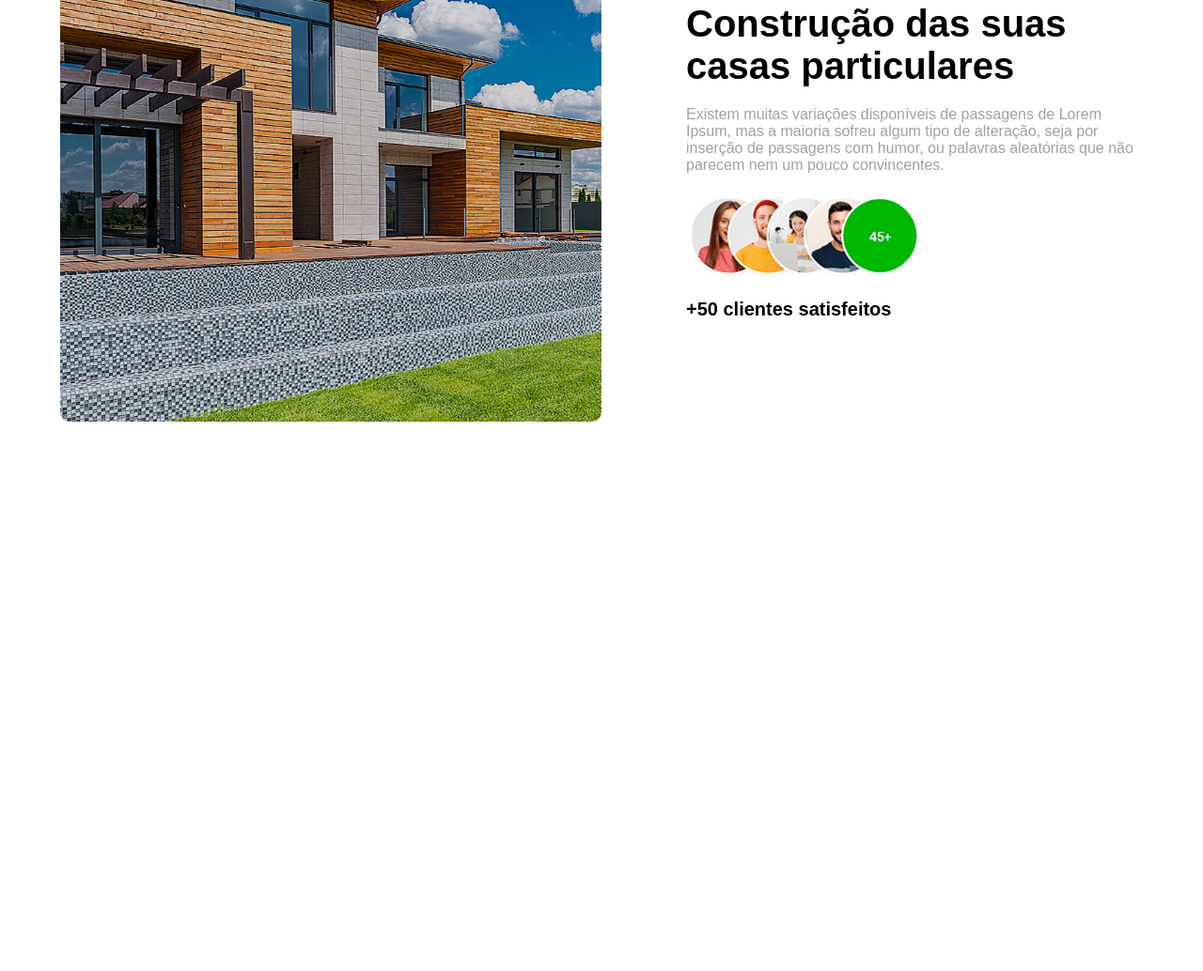
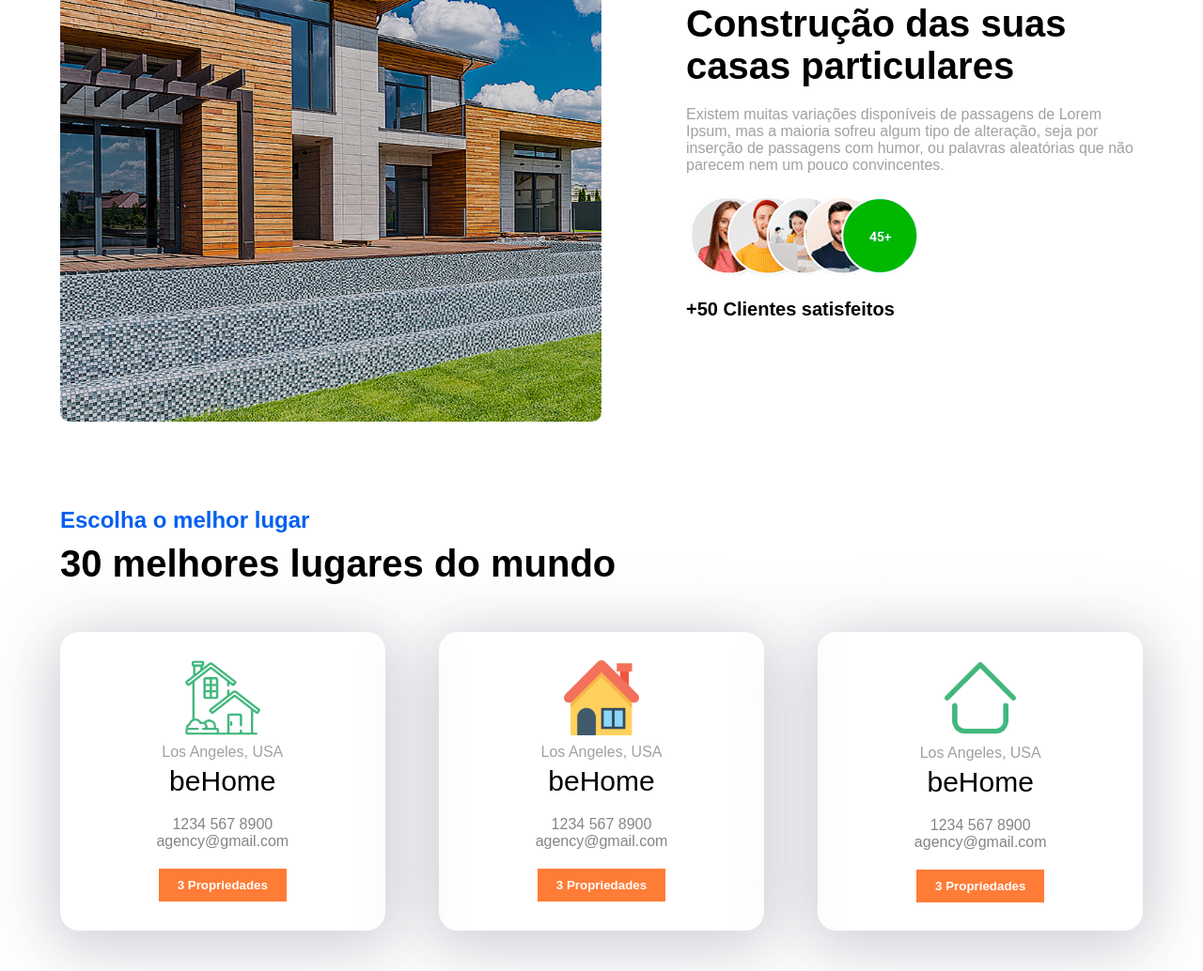
Before and after one commit to ThalysonBarrosDev/WebSite--MRStudio, a plain HTML site: page index.html in a window 1280 px wide. Shown: the part 1297-2331 px from the top of the page at 94% size. Before the commit the page ends 1794 px from the top, so only its background shows below. Drawn offline with Linux system fonts and the light colour scheme.

Commit message:
CHORE: Implementando SECTION de melhores casas

```diff
--- a/assets/css/style.css
+++ b/assets/css/style.css
@@ -211,6 +211,61 @@ main .container {
     font-size: 20px;
 }
 
+/* Section - Best Places */
+
+.best-places .blue {
+    font-size: 24px;
+    font-weight: 600;
+    color: #0060f0;
+}
+
+.best-places h2 {
+    margin-top: 10px;
+    font-size: 2.5rem;
+}
+
+.best-places .cards {
+    display: flex;
+    justify-content: space-between;
+    margin-top: 50px;
+}
+
+.best-places .cards .card-item {
+    width: 30%;
+    text-align: center;
+    padding: 30px 0;
+    border-radius: 20px;
+    box-shadow: 0px 10px 67px 8px #9e9ead85;
+}
+
+.best-places .cards .card-item img {
+    width: 80px;
+}
+
+.best-places .cards .card-item .place-home {
+    margin: 5px 0;
+    color: var(--color-p);
+}
+
+.best-places .cards .card-item .name-home {
+    font-size: 30px;
+    font-weight: 500;
+}
+
+.best-places .cards .card-item .contact-home {
+    margin-top: 20px;
+    margin-bottom: 20px;
+    color: var(--color-p2);
+}
+
+.best-places .cards .card-item button {
+    padding: 10px 20px;
+    color: white;
+    background-color: var(--orange);
+    border: none;
+    font-weight: bold;
+}
+
 /* Responsiveness */
 @media (max-width: 960px) {
     .nav-menuicon {
@@ -306,6 +361,15 @@ main .container {
         width: 100%;
         margin-top: 40px;
     }
+
+    .best-places .cards {
+        flex-direction: column;
+    }
+
+    .best-places .cards .card-item {
+        width: 100%;
+        margin-top: 50px;
+    }
 }
 
 @media (max-width: 440px) {
--- a/index.html
+++ b/index.html
@@ -5,8 +5,9 @@
     <meta charset="UTF-8">
     <meta http-equiv="X-UA-Compatible" content="IE=edge">
     <meta name="viewport" content="width=device-width, initial-scale=1.0">
-    <title>MRStudio - A Terra da Felicidade</title>
+    <title>MRStudio - Bussines</title>
     <link rel="stylesheet" href="assets/css/style.css">
+    <link rel="shortcut icon" href="assets/img/favicon.png" type="image/x-icon">
 </head>
 
 <body>
@@ -100,7 +101,40 @@
 
                 <img src="assets/img/user-happy.png" alt="">
 
-                <p><b>+50 clientes satisfeitos</b></p>
+                <p><b>+50 Clientes satisfeitos</b></p>
+            </div>
+        </div>
+    </section>
+
+    <section class="best-places">
+        <div class="container">
+            <p class="blue">Escolha o melhor lugar</p>
+            <h2>30 melhores lugares do mundo</h2>
+
+            <div class="cards">
+                <div class="card-item">
+                    <img src="assets/img/home1.png">
+                    <p class="place-home">Los Angeles, USA</p>
+                    <p class="name-home">beHome</p>
+                    <p class="contact-home">1234 567 8900 <br> agency@gmail.com</p>
+                    <button>3 Propriedades</button>
+                </div>
+
+                <div class="card-item">
+                    <img src="assets/img/home2.png">
+                    <p class="place-home">Los Angeles, USA</p>
+                    <p class="name-home">beHome</p>
+                    <p class="contact-home">1234 567 8900 <br> agency@gmail.com</p>
+                    <button>3 Propriedades</button>
+                </div>
+
+                <div class="card-item">
+                    <img src="assets/img/home3.png">
+                    <p class="place-home">Los Angeles, USA</p>
+                    <p class="name-home">beHome</p>
+                    <p class="contact-home">1234 567 8900 <br> agency@gmail.com</p>
+                    <button>3 Propriedades</button>
+                </div>
             </div>
         </div>
     </section>
```
Also changed, not shown: assets/img/favicon.png (added), assets/img/home1.png (renamed from assets/img/casa1.png), assets/img/home2.png (renamed from assets/img/casa2.png), assets/img/home3.png (renamed from assets/img/casa3.png).
